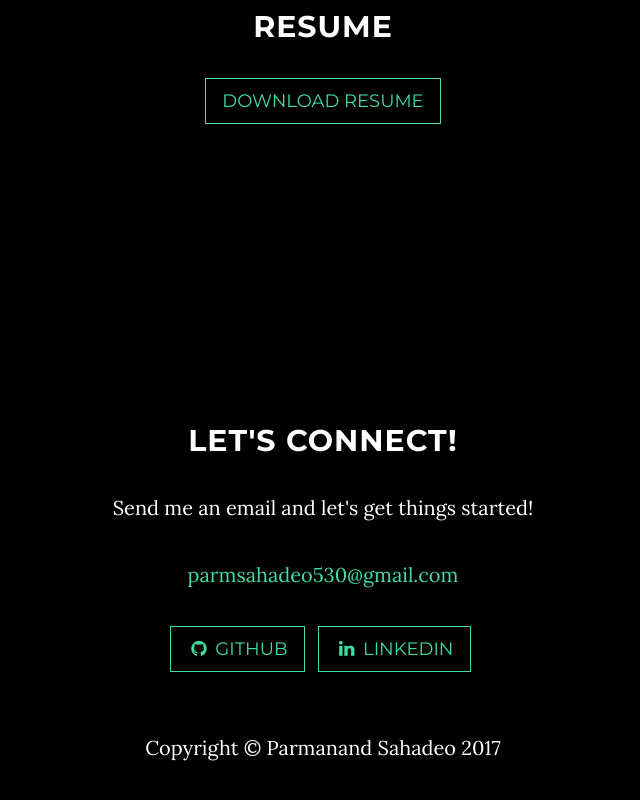
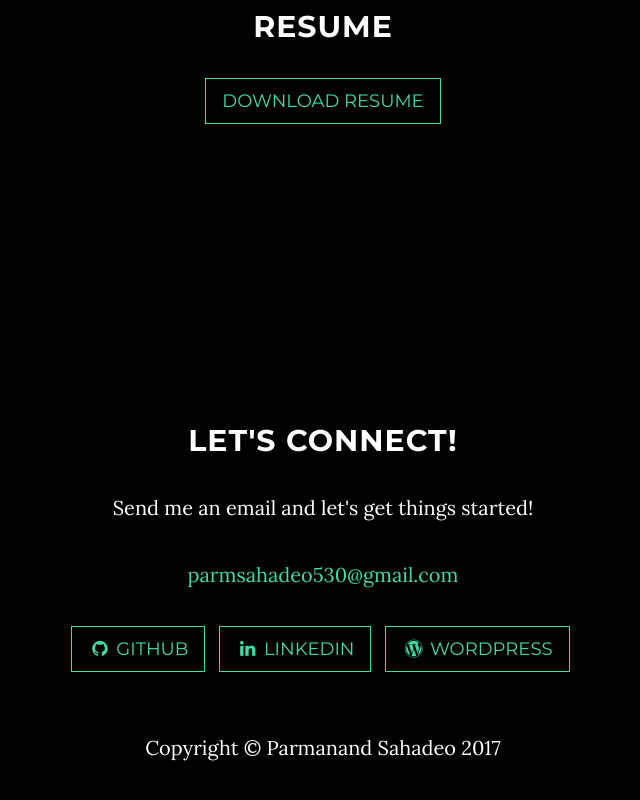
Before and after one commit to parm530/parm530.github.io, a website: page index.html in a window 1280 px wide. Shown: the part 3804-4604 px from the top of the page, without its empty margins (317-957 px from the left). Drawn offline with nearby package versions, Linux system fonts and the light colour scheme.

Commit message:
Added wordpress to contact

```diff
--- a/index.html
+++ b/index.html
@@ -176,6 +176,9 @@
                     <li>
                         <a href="https://www.linkedin.com/in/parmanand-sahadeo-a751ba116/" target="_blank" class="btn btn-default btn-lg"><i class="fa fa-linkedin fa-fw"></i> <span class="network-name">LinkedIn</span></a>
                     </li>
+                    <li>
+                        <a href="https://codingdragon530.wordpress.com/" target="_blank" class="btn btn-default btn-lg"><i class="fa fa-wordpress fa-fw"></i> <span class="network-name">Wordpress</span></a>
+                    </li>
                 </ul>
             </div>
         </div>
```
